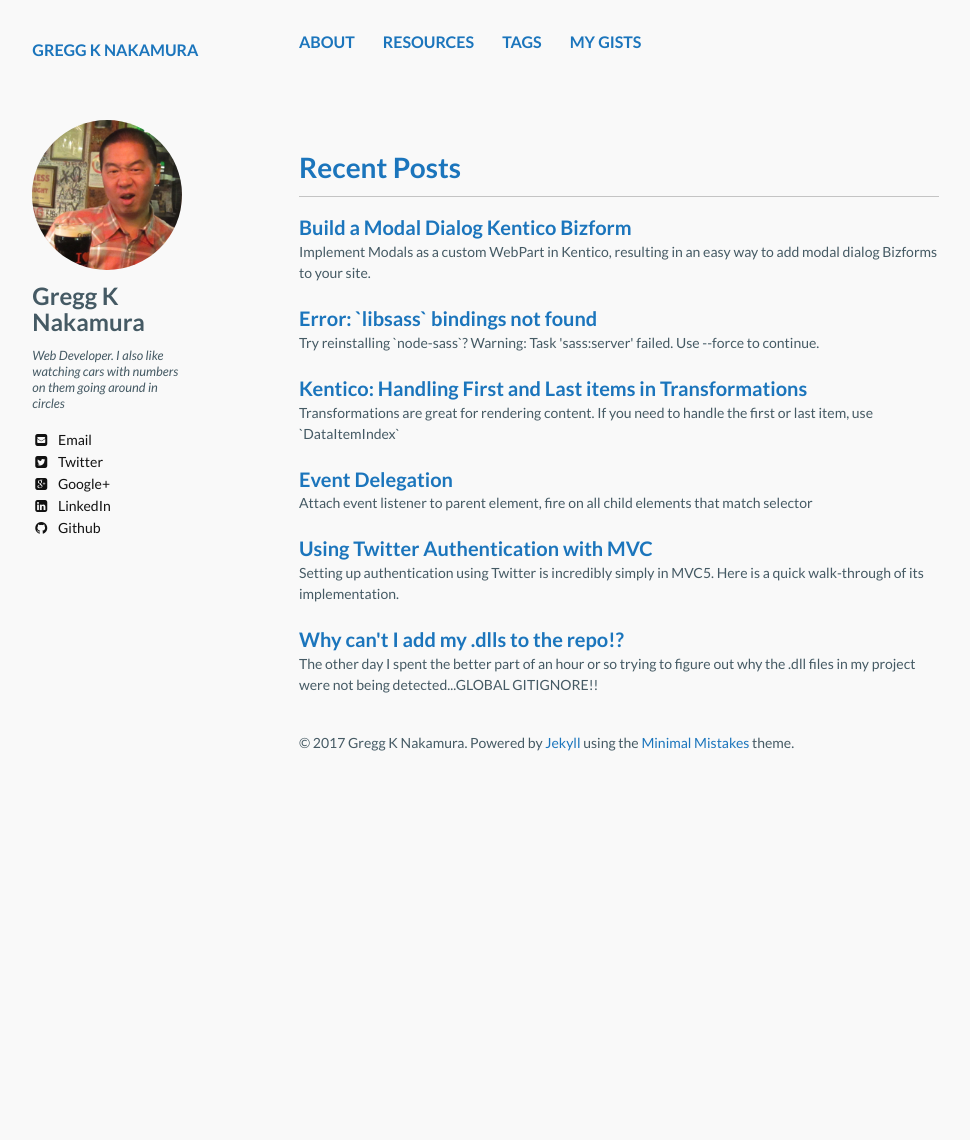
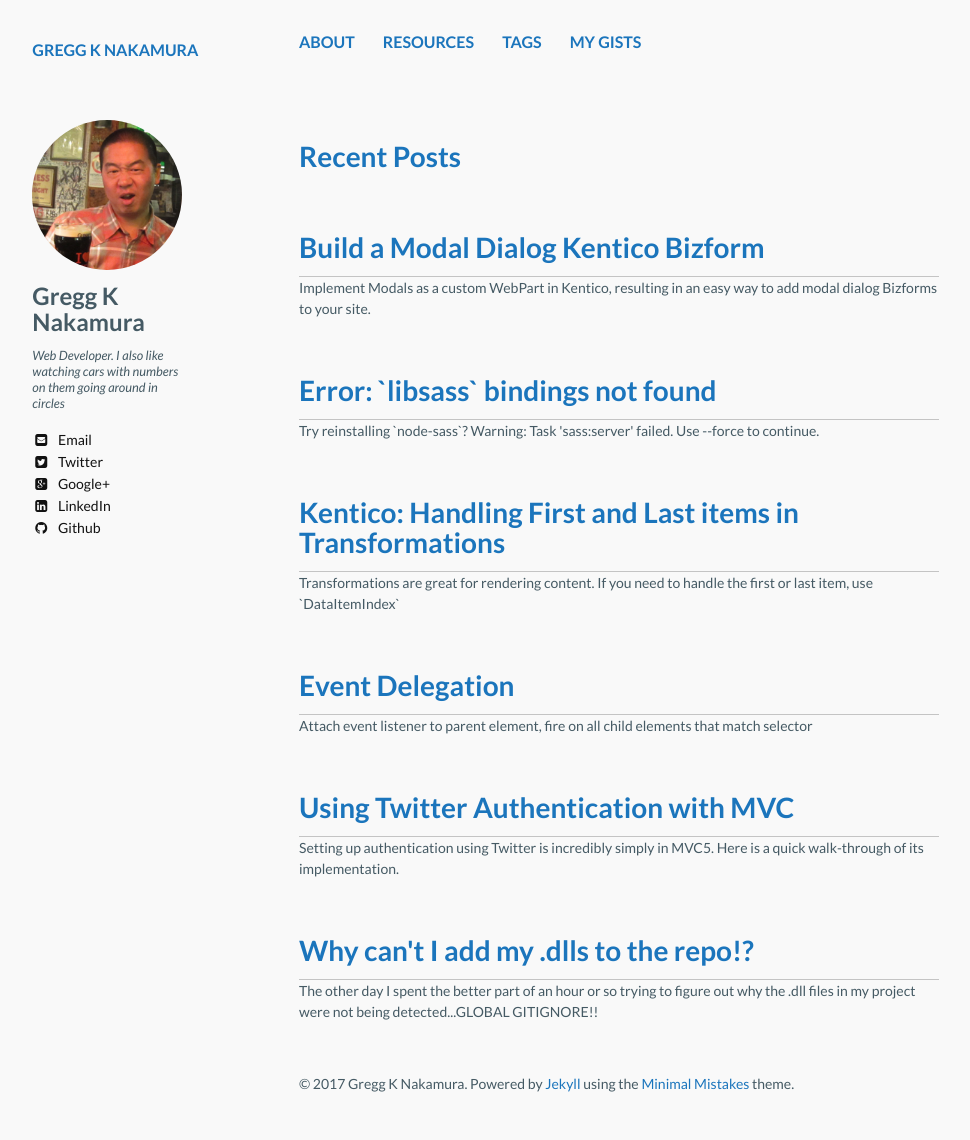
Before and after one commit to greggnakamura/greggnakamura.github.com, a Jekyll site: the page built from index.md, in a window 1280 px wide. Shown: the whole page, without its empty margins (21-991 px from the left). Built offline with Jekyll 4.4.1, drawn with Linux system fonts in a browser that asks for light colours; nearby versions of some CDN libraries; before the commit the page ends 900 px from its top, so only the background shows below that.

Commit message:
A11y updates

```diff
--- a/_layouts/home.html
+++ b/_layouts/home.html
@@ -35,13 +35,13 @@
     {% include _author-bio.html %}
   </div>
   <div id="index">
-    <h3><a href="{{ site.url}}/posts/">Recent Posts</a></h3>
+    <h2><a href="{{ site.url}}/posts/">Recent Posts</a></h2>
     {% for post in site.posts limit:6 %}
     <article class="post-item">
       {% if post.link %}
-        <h2 class="link-post"><a href="{{ site.url }}{{ post.url }}" title="{{ post.title }}">{{ post.title }}</a> <a href="{{ post.link }}" target="_blank" title="{{ post.title }}"><i class="fa fa-link"></i></h2>
+        <h3 class="link-post"><a href="{{ site.url }}{{ post.url }}" title="{{ post.title }}">{{ post.title }}</a> <a href="{{ post.link }}" target="_blank" title="{{ post.title }}"><i class="fa fa-link"></i></h3>
       {% else %}
-        <h2><a href="{{ site.url }}{{ post.url }}" title="{{ post.title }}">{{ post.title }}</a></h2>
+        <h3><a href="{{ site.url }}{{ post.url }}" title="{{ post.title }}">{{ post.title }}</a></h3>
         <p>{{ post.excerpt | strip_html | truncate: 160 }}</p>
       {% endif %}
     </article>
```
